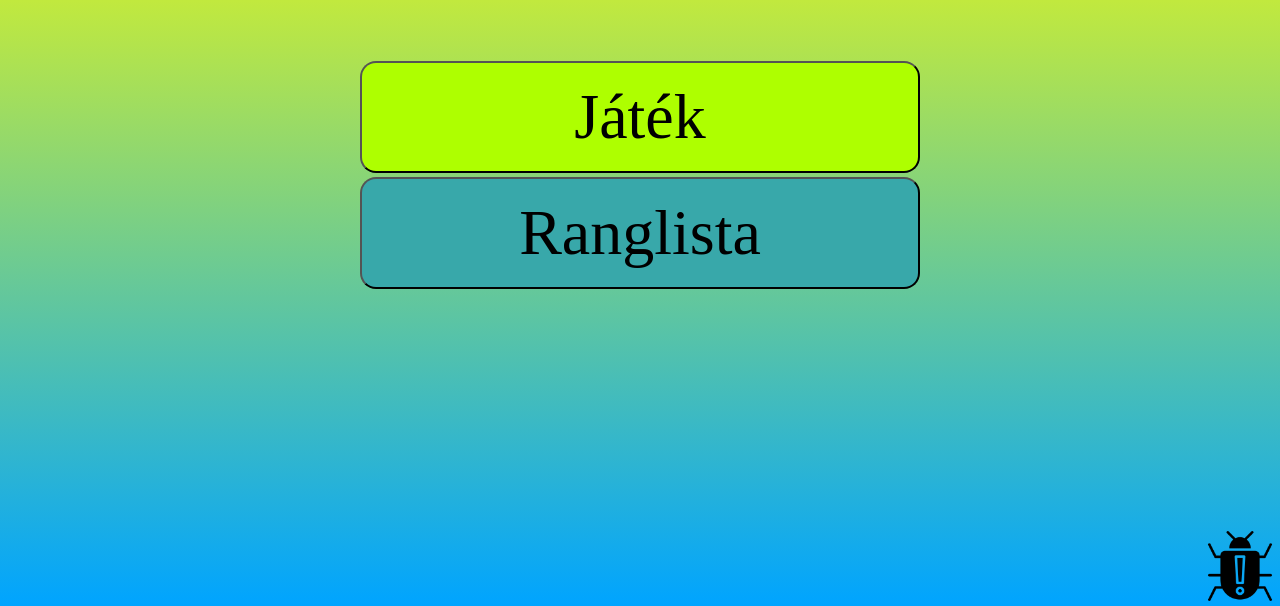
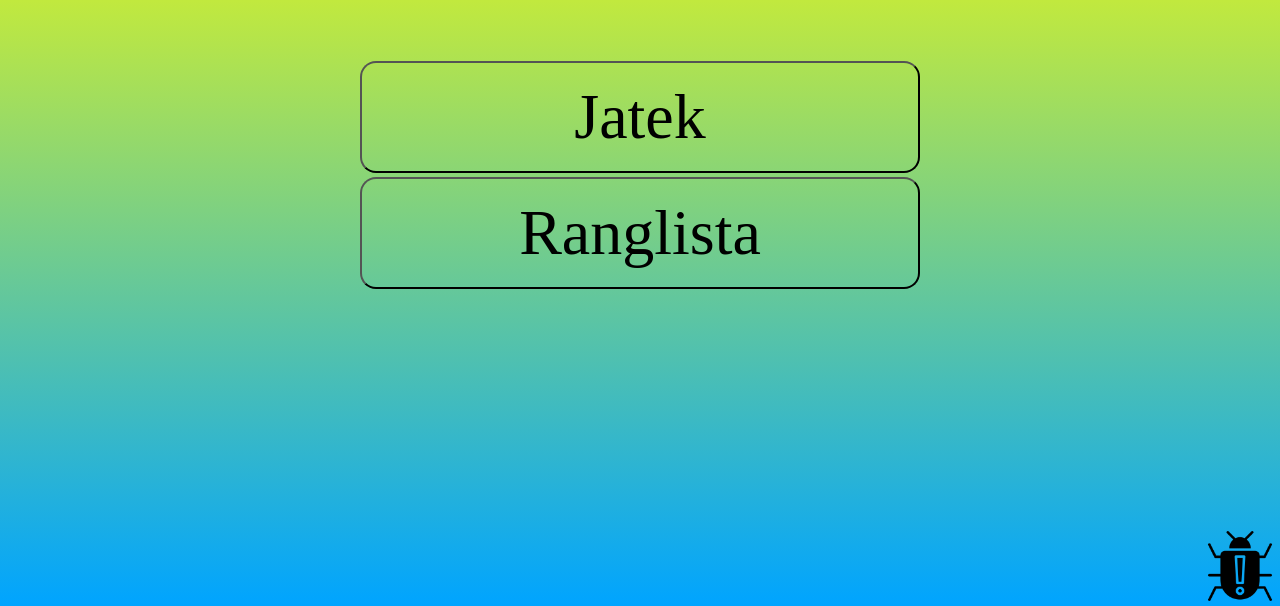
Before and after one commit to W4uR/SZFM-Bomberman, a plain HTML site: page src/mainscreen/main.html in a window 1280 px wide. Shown: the part 194-800 px from the top of the page. Drawn offline with Linux system fonts and the light colour scheme; a web font is replaced by a local one.

Commit message:
Update MainScreen

```diff
--- a/src/mainscreen/main.css
+++ b/src/mainscreen/main.css
@@ -22,14 +22,14 @@ body{
     margin-top: 0.2rem;
 }
 .scoreboardButton{
-    background-color: #38a8aa;
+    background: transparent;
     width: 35rem;
     height: 7rem;
     cursor: pointer;
     border-radius: 1rem;
 }
 .gameButton{
-    background-color: #aeff00;
+    background: transparent;
     width: 35rem;
     height: 7rem;
     cursor: pointer;
--- a/src/mainscreen/main.html
+++ b/src/mainscreen/main.html
@@ -12,7 +12,7 @@
         <h1>Bomberman the Clone</h1>
     </div>
     <div class="game">
-        <button class="gameButton" id="goToGame">Játék</button>
+        <button class="gameButton" id="goToGame">Jatek</button>
     </div>
     <div class="scoreboard">
         <button class="scoreboardButton" id="goToScoreboard">Ranglista</button>
```
Also changed, not shown: src/mainscreen/2.png (added), src/mainscreen/background-pixelicious.png (added).
